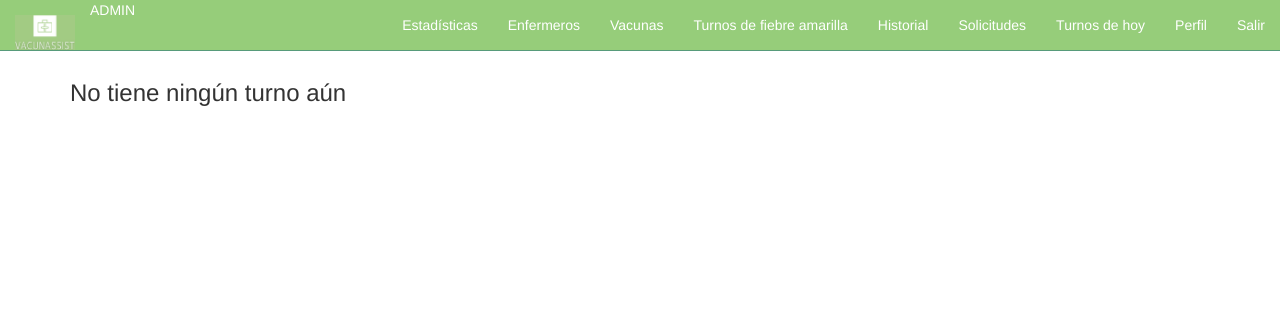
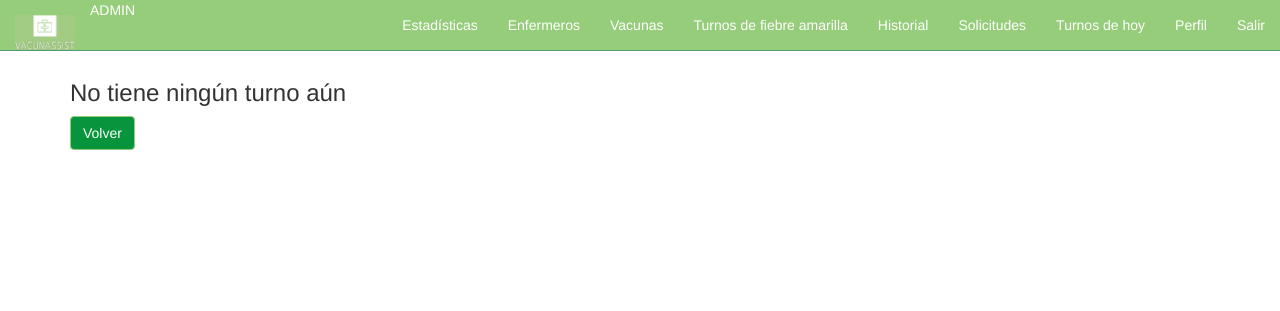
Before and after one commit to serdel1979/vacunatorio, a Flask app: page /mis_turnos in a window 1280 px wide. Shown: the top 311 px of the page. Run offline with Flask 2, Linux system fonts and the light colour scheme; the visitor is signed in with stand-in values (Sample User, id 1); data comes from the database, SQL or seed files in the repository; some libraries are stand-ins or nearby versions.

Commit message:
pantalla home y inputs requeridos

```diff
--- a/app/templates/mis_turnos.html
+++ b/app/templates/mis_turnos.html
@@ -114,6 +114,8 @@
 
   <h3>No tiene ningún turno aún</h3>
 
+  <a href="/"  class="btn btn-primary">Volver</a>
+
   {% endif %}
 
 </div><!-- /.container -->
--- a/app/templates/mis_vacunas.html
+++ b/app/templates/mis_vacunas.html
@@ -57,6 +57,7 @@
   </div>
   {% else %}
   <h3>No tiene vacunas aplicadas en el vacunatorio</h3>
+  <a href="/" class="btn btn-primary">Volver</a>
   {% endif %}
 
 </div><!-- /.container -->
```
